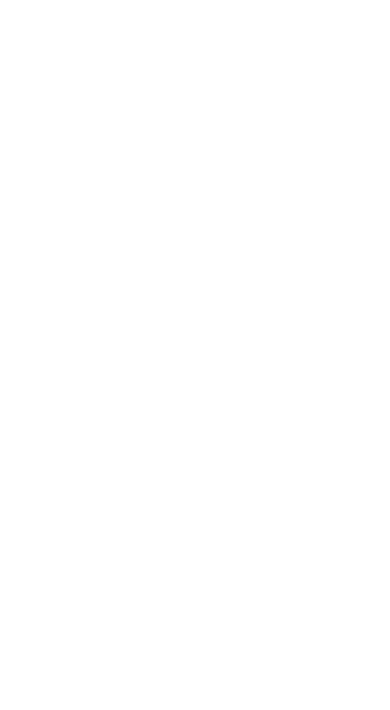
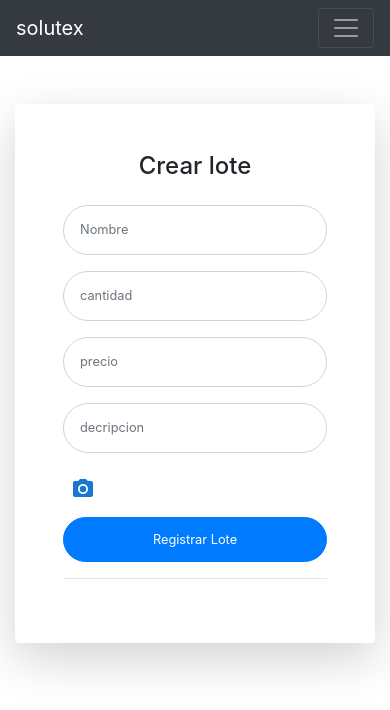
Before and after one commit to Alexised/solutex, a React (Create React App) app: page /createLot in a window 390 px wide. Shown: the top 710 px of the page. Built offline with nearby package versions, Linux system fonts and the light colour scheme.

Commit message:
add form create lot

```diff
--- a/src/App.jsx
+++ b/src/App.jsx
@@ -1,31 +1,21 @@
-import React from 'react';
-import { BrowserRouter, Route, Switch } from 'react-router-dom';
+import React from "react";
+import { BrowserRouter, Route, Switch } from "react-router-dom";
 
-import Home from './pages/Home';
-import Login from './pages/Login';
-import Register from './pages/Register';
+import Home from "./pages/Home";
+import Login from "./pages/Login";
+import Register from "./pages/Register";
+import createLot from "./pages/CreateLot";
 
 
-import './App.css'
+import "./App.css";
 
 const Routes = () => (
   <BrowserRouter>
     <Switch>
-      <Route
-        path="/"
-        exact
-        component={Home}
-      />
-      <Route
-        path="/login"
-        exact
-        component={Login}
-      />
-      <Route
-        path="/register"
-        exact
-        component={Register}
-      />
+      <Route path="/" exact component={Home} />
+      <Route path="/login" exact component={Login} />
+      <Route path="/register" exact component={Register} />
+      <Route path="/createLot" exact component={createLot} />
     </Switch>
   </BrowserRouter>
 );
--- /dev/null
+++ b/src/components/CreateLot.jsx
@@ -0,0 +1,119 @@
+import React, { useState, useEffect } from "react";
+import Swal from "sweetalert2";
+import IconButton from "@mui/material/IconButton";
+import PhotoCamera from "@mui/icons-material/PhotoCamera";
+
+const CreateLot = ({
+  handleSumbit,
+  product,
+}) => {
+  const [form, setForm] = useState([
+    {
+      name: "",
+      availableQuantity: "",
+      price: "",
+      description: "",
+      user: localStorage.getItem("id"),
+    },
+  ]);
+
+  const handleInputChange = (evt) => {
+    const data = [...form];
+    const {
+      target: { name, value },
+    } = evt;
+    switch (name) {
+      case "name":
+        data[0].name = value;
+        break;
+      case "availableQuantity":
+        data[0].availableQuantity = value;
+        break;
+      case "price":
+        data[0].price = value;
+        break;
+      case "description":
+        data[0].description = value;
+        break;
+      default:
+        break;
+    }
+    setForm(data);
+  };
+
+  const sendForm = (evt) => {
+    evt.preventDefault();
+  };
+
+  return (
+    <form className="user" onSubmit={sendForm}>
+      <div className="form-group row">
+        <div className="col-sm-6 mb-3 mb-sm-0">
+          <input
+            type="text"
+            className="form-control form-control-user"
+            id="name"
+            placeholder="Nombre"
+            name="name"
+            value={form[0].name}
+            onChange={handleInputChange}
+            required
+          />
+        </div>
+        <div className="col-sm-6">
+          <input
+            type="number"
+            className="form-control form-control-user"
+            id="availableQuantity"
+            placeholder="cantidad"
+            name="availableQuantity"
+            value={form[0].availableQuantity}
+            onChange={handleInputChange}
+            required
+          />
+        </div>
+      </div>
+      <div className="form-group row">
+        <div className="col-sm-6 mb-3 mb-sm-0">
+          <input
+            type="number"
+            className="form-control form-control-user"
+            id="price"
+            placeholder="precio"
+            name="price"
+            value={form[0].price}
+            onChange={handleInputChange}
+            required
+          />
+        </div>
+        <div className="col-sm-6">
+          <input
+            type="text"
+            className="form-control form-control-user"
+            id="description"
+            placeholder="decripcion"
+            name="description"
+            value={form[0].description}
+            onChange={handleInputChange}
+            required
+          />
+        </div>
+      </div>
+      <label htmlFor="icon-button-file">
+        <IconButton
+          color="primary"
+          aria-label="upload picture"
+          component="span"
+        >
+          <PhotoCamera />
+        </IconButton>
+      </label>
+
+      <button type="submit" className="btn btn-primary btn-user btn-block">
+        Registrar Lote
+      </button>
+    </form>
+  );
+};
+
+export default CreateLot;
--- a/src/components/Header.jsx
+++ b/src/components/Header.jsx
@@ -1,11 +1,11 @@
-import React, { useState, useEffect } from "react";
-import { Link } from "react-router-dom";
-import jwtDecode from "jwt-decode";
-import config from "../config";
+import React, { useState, useEffect } from 'react';
+import { Link } from 'react-router-dom';
+import jwtDecode from 'jwt-decode';
+import config from '../config';
 import { blue } from '@mui/material/colors';
 import Avatar from '@mui/material/Avatar';
-import { makeStyles } from "@mui/styles";
-import PersonIcon from "@mui/icons-material/Person";
+import { makeStyles } from '@mui/styles';
+import PersonIcon from '@mui/icons-material/Person';
 
 const TOKEN_KEY = "SOLD_TOKEN";
 const API = `${config.api_url}/users`;
@@ -32,6 +32,7 @@ const Header = (props) => {
     home: "nav-item",
     createproduct: "nav-item",
     register: "nav-item",
+    createLot: "nav-item",
     login: "nav-item",
     my_products:"nav-item",
   });
@@ -47,16 +48,23 @@ const Header = (props) => {
         data.home = "nav-item active";
         data.register = "nav-item";
         data.login = "nav-item";
+        data.createLot = "nav-item";
         break;
+        case "/createLot":
+          data.home = "nav-item";
+          data.register = "nav-item";
+          data.login = "nav-item";
+          data.createLot = "nav-item active";
+          break;
       case "/register":
         data.home = "nav-item";
         data.register = "nav-item active";
-        data.login = "nav-item";
+        data.createLot = "nav-item";
         break;
       case "/login":
         data.home = "nav-item";
         data.register = "nav-item";
-        data.login = "nav-item active";
+        data.createLot = "nav-item";
         break;
       default:
     }
@@ -74,20 +82,19 @@ const Header = (props) => {
       if (user && user.name) {
         setUser(user);
         localStorage.setItem("id", id);
-        // console.log(user.name);
+
       }
 
-      // console.log(result)
+
     } catch (error) {
       console.error("Error :(", error);
     }
   };
 
   useEffect(() => {
-    // console.log(jwtDecode(localStorage.getItem(TOKEN_KEY)))
+
     getactive();
     async function loaduser() {
-      // console.log(getToken())
 
       if (!getToken()) {
         setLoaduser(false);
@@ -95,8 +102,6 @@ const Header = (props) => {
       }
       try {
         let decoded = jwtDecode(localStorage.getItem(TOKEN_KEY));
-        // console.log(decoded._id);
-        // setId(decoded._id);
         setLoaduser(true);
         getuser(decoded._id);
       } catch (error) {
@@ -159,7 +164,11 @@ const Header = (props) => {
                       Register
                     </Link>
                   </li>
-
+                  <li className={styleactive.createLot}>
+                    <Link className="nav-link" to="/createLot">
+                      Crear lote
+                    </Link>
+                  </li>
                   <li className={styleactive.login}>
                     <Link className="nav-link" to="/login">
                       Login
--- a/src/components/Register.jsx
+++ b/src/components/Register.jsx
@@ -50,13 +50,25 @@ const Register = ({ handleSumbit }) => {
   return (
     <form className="user" onSubmit={sendForm}>
       <div className="form-group row">
-        <div className="col-sm-12 mb-3 mb-sm-0">
+      <div className="col-sm-6 mb-3 mb-sm-0">
           <input
             type="text"
             className="form-control form-control-user"
-            id="user"
-            placeholder="User"
-            name="user"
+            id="name"
+            placeholder="Nombre de usuario"
+            name="Name"
+            onChange={handleInputChange}
+            required
+          />
+
+        </div>
+        <div className="col-sm-6">
+          <input
+            type="text"
+            className="form-control form-control-user"
+            id="lastName"
+            placeholder="Apellido"
+            name="lastName"
             onChange={handleInputChange}
             required
           />
@@ -69,6 +81,17 @@ const Register = ({ handleSumbit }) => {
           id="email"
           placeholder="Email"
           name="email"
+          onChange={handleInputChange}
+          required
+        />
+      </div>
+      <div className="form-group">
+        <input
+          type="phone"
+          className="form-control form-control-user"
+          id="phone"
+          placeholder="Telefono"
+          name="phone"
           onChange={handleInputChange}
           required
         />
@@ -98,7 +121,7 @@ const Register = ({ handleSumbit }) => {
         </div>
       </div>
       <button type="submit" className="btn btn-primary btn-user btn-block">
-        Register Account
+        Registrarse
       </button>
     </form>
   );
--- /dev/null
+++ b/src/pages/CreateLot.jsx
@@ -0,0 +1,38 @@
+import React, { useState, useEffect } from "react";
+import { withRouter } from "react-router-dom";
+import Header from "../components/Header";
+import FormLot from "../components/CreateLot";
+import Swal from "sweetalert2";
+import config from "../config";
+
+const API = `${config.api_url}/createlot`;
+
+const CreateLot = (props) => {
+  return (
+    <>
+      <Header />
+      <div className="container">
+        <div className="card o-hidden border-0 shadow-lg my-5">
+          <div className="card-body p-0">
+            <div className="row">
+              <div
+                className="col-lg-5 d-none d-lg-block bg-register-image"
+              />
+              <div className="col-lg-7">
+                <div className="p-5">
+                  <div className="text-center">
+                    <h1 className="h4 text-gray-900 mb-4">Crear lote</h1>
+                  </div>
+                  <FormLot product={props} />
+                  <hr />
+                </div>
+              </div>
+            </div>
+          </div>
+        </div>
+      </div>
+    </>
+  );
+};
+
+export default withRouter(CreateLot);
```
